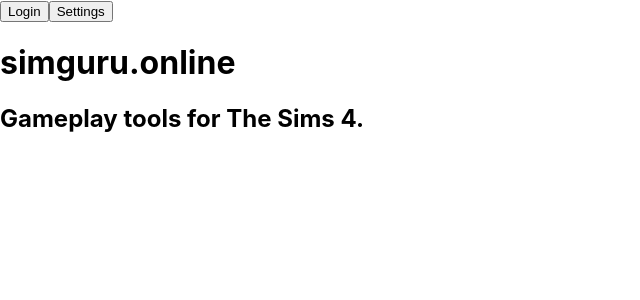
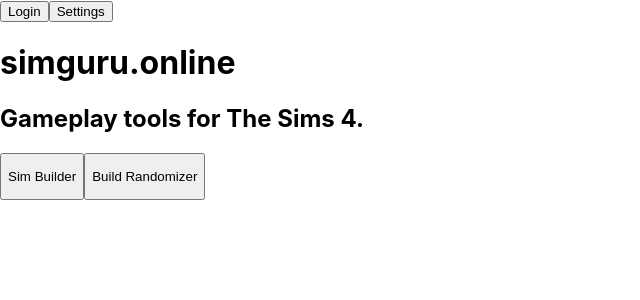
Before and after one commit to jewellscott/sgonline-proto, a React (Create React App) app: page / in a window 1280 px wide. Shown: the top 300 px of the page, without its empty margins (0-640 px from the left). Built offline with nearby package versions, Linux system fonts and the light colour scheme.

Commit message:
Add tool nav and button components

```diff
--- a/src/App.js
+++ b/src/App.js
@@ -1,9 +1,13 @@
 import Header from "./components/Header";
+import ToolSelection from "./components/ToolSelection";
 
 function App() {
   return (
     <div className="comtainer">
       <Header/>
+      <main>
+        <ToolSelection/>
+      </main>
     </div>
   );
 }
--- /dev/null
+++ b/src/components/ToolButton.js
@@ -0,0 +1,12 @@
+const ToolButton = ({icon, text}) => {
+  return (
+    <button>
+        <div>
+            {icon}
+        </div>
+        <p>{text}</p>
+    </button>
+  )
+}
+
+export default ToolButton
--- /dev/null
+++ b/src/components/ToolSelection.js
@@ -0,0 +1,12 @@
+import ToolButton from "./ToolButton"
+
+const ToolSelection = () => {
+  return (
+    <>
+        <ToolButton text='Sim Builder'/>
+        <ToolButton text='Build Randomizer'/>
+    </>
+  )
+}
+
+export default ToolSelection
```
